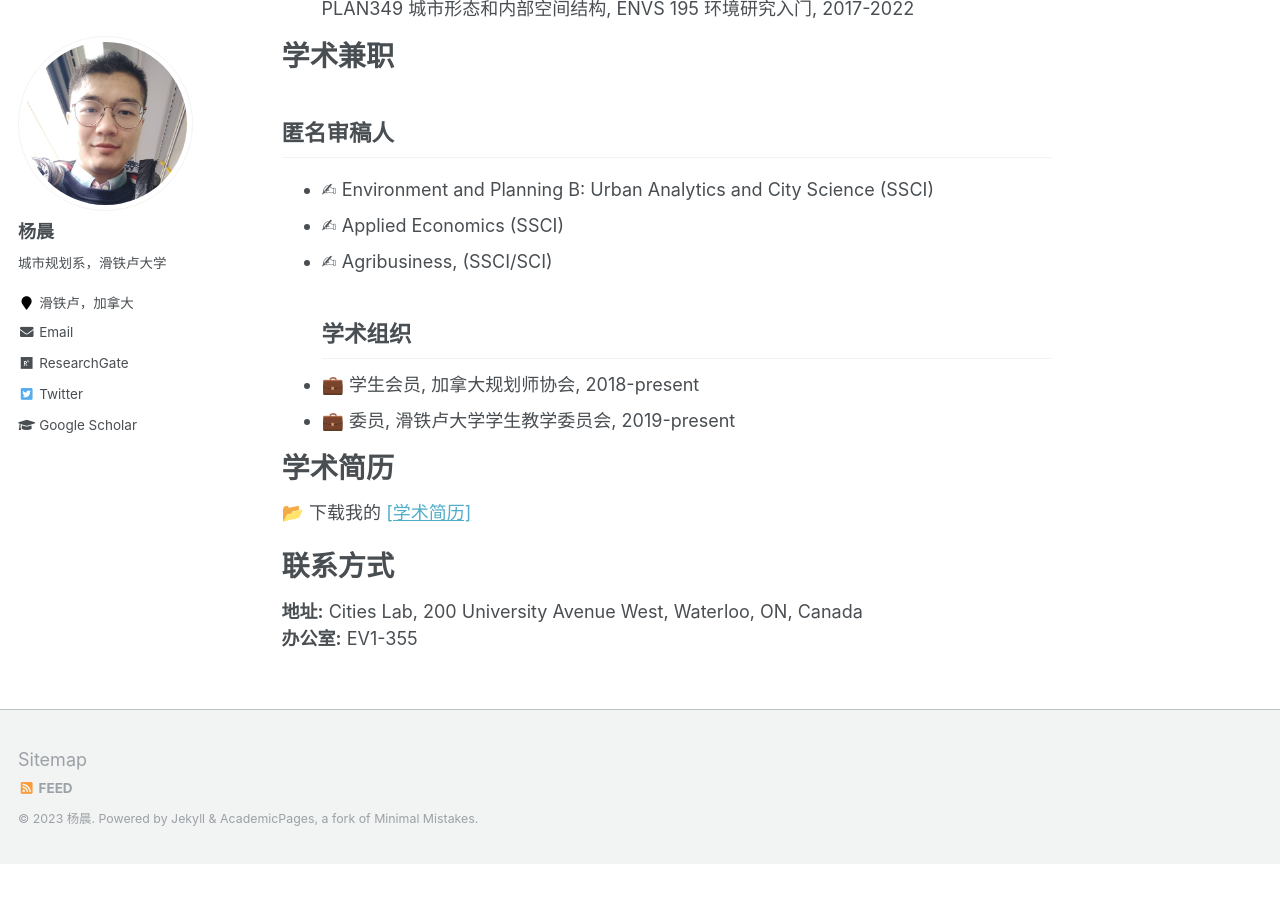
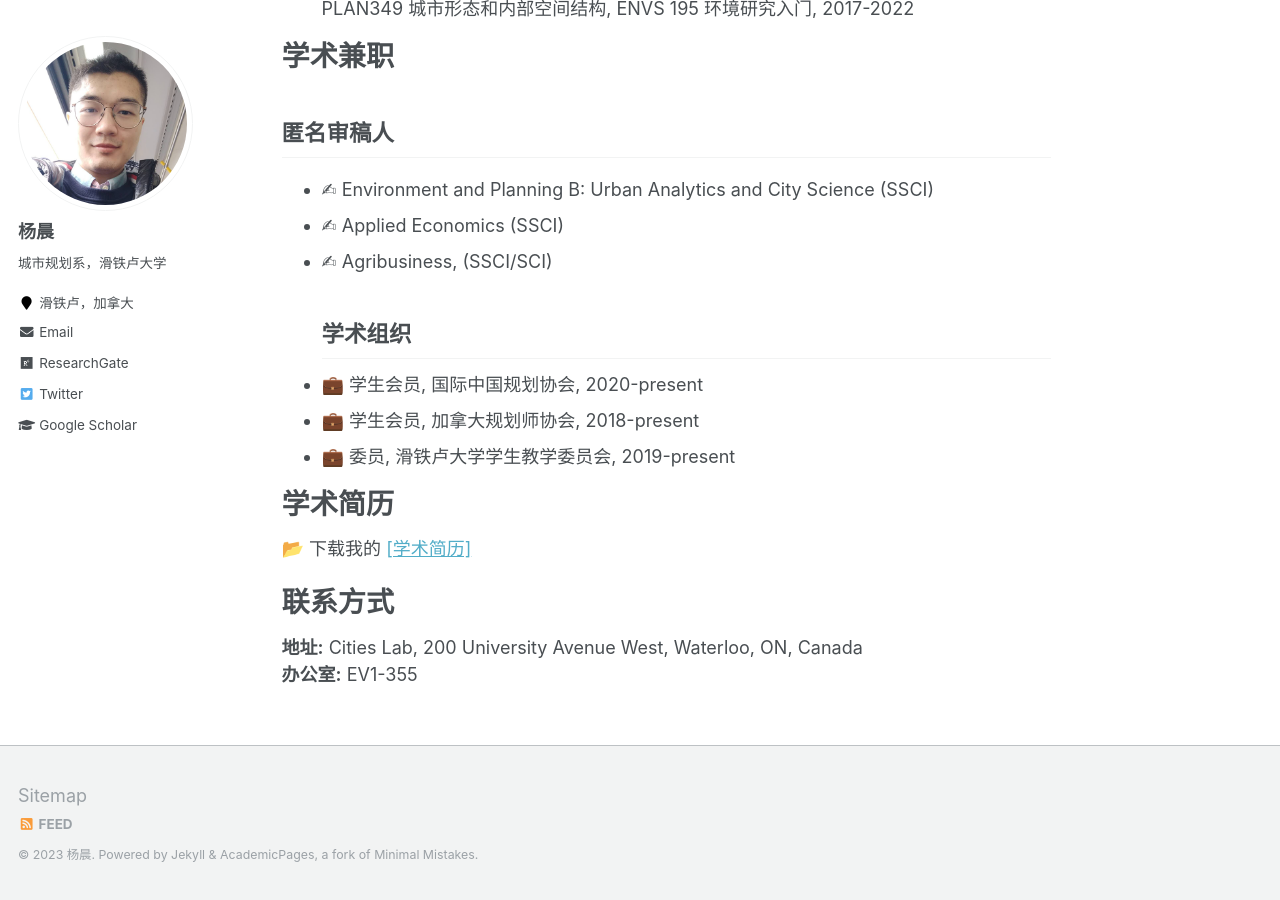
Before and after one commit to ktalenting/ktalenting.github.io-zh-cn-, a Jekyll site: the page built from _pages/about.md, in a window 1280 px wide and 900 px high, scrolled down 3210 px. Built offline with Jekyll 4.4.1, drawn with Linux system fonts in a browser that asks for light colours; before the commit the page ends 4074 px from its top, so only the background shows below that.

Commit message:
Update about.md

```diff
--- a/_pages/about.md
+++ b/_pages/about.md
@@ -80,6 +80,7 @@ Integrated Urban Network Approach. _6th International Symposium FORMAL METHODS I
 - ✍ Applied Economics (SSCI)
 - ✍ Agribusiness, (SSCI/SCI)
 ## 学术组织
+- 💼 学生会员, 国际中国规划协会, 2020-present
 - 💼 学生会员, 加拿大规划师协会, 2018-present
 - 💼 委员, 滑铁卢大学学生教学委员会, 2019-present
 
```
